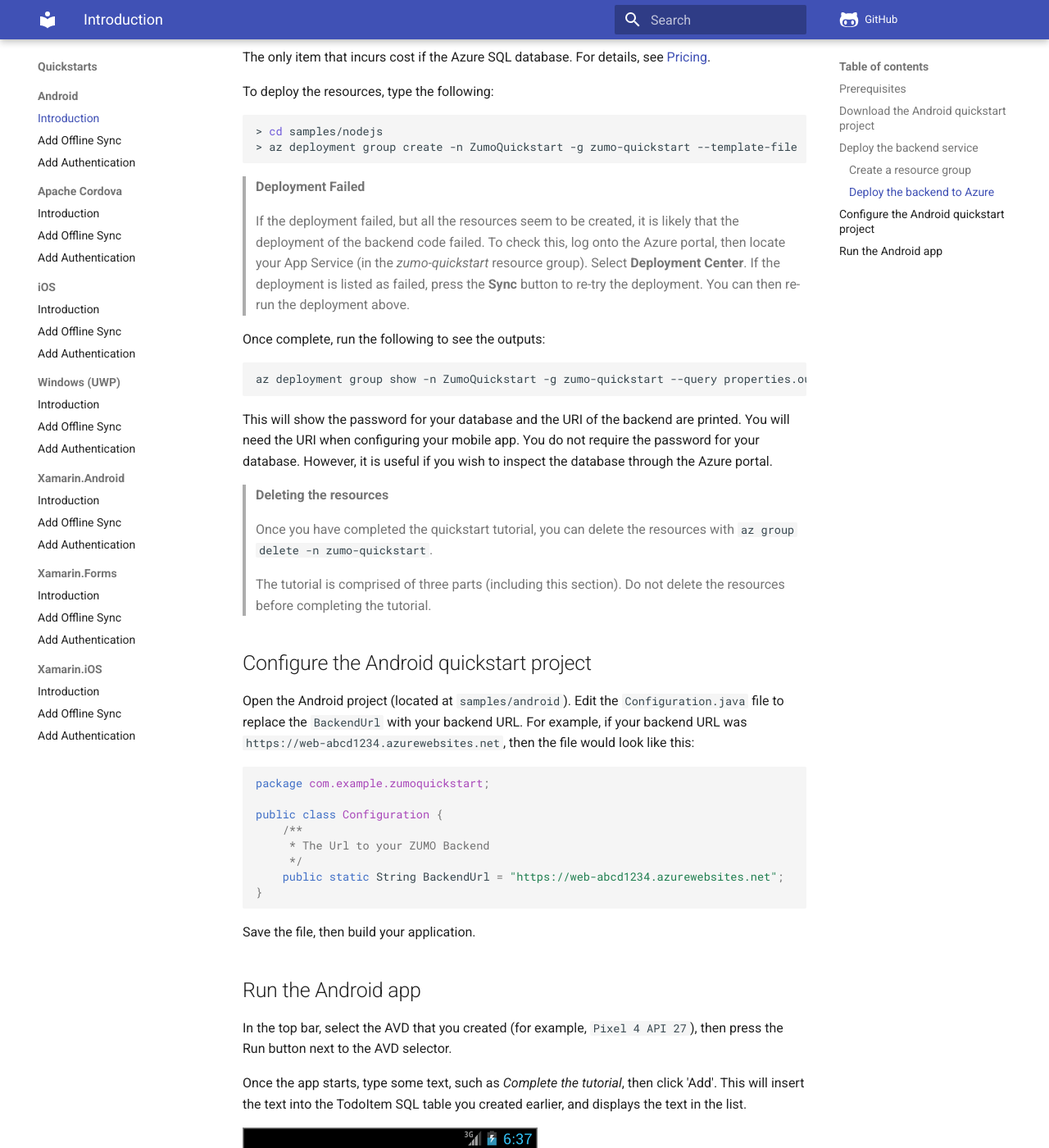
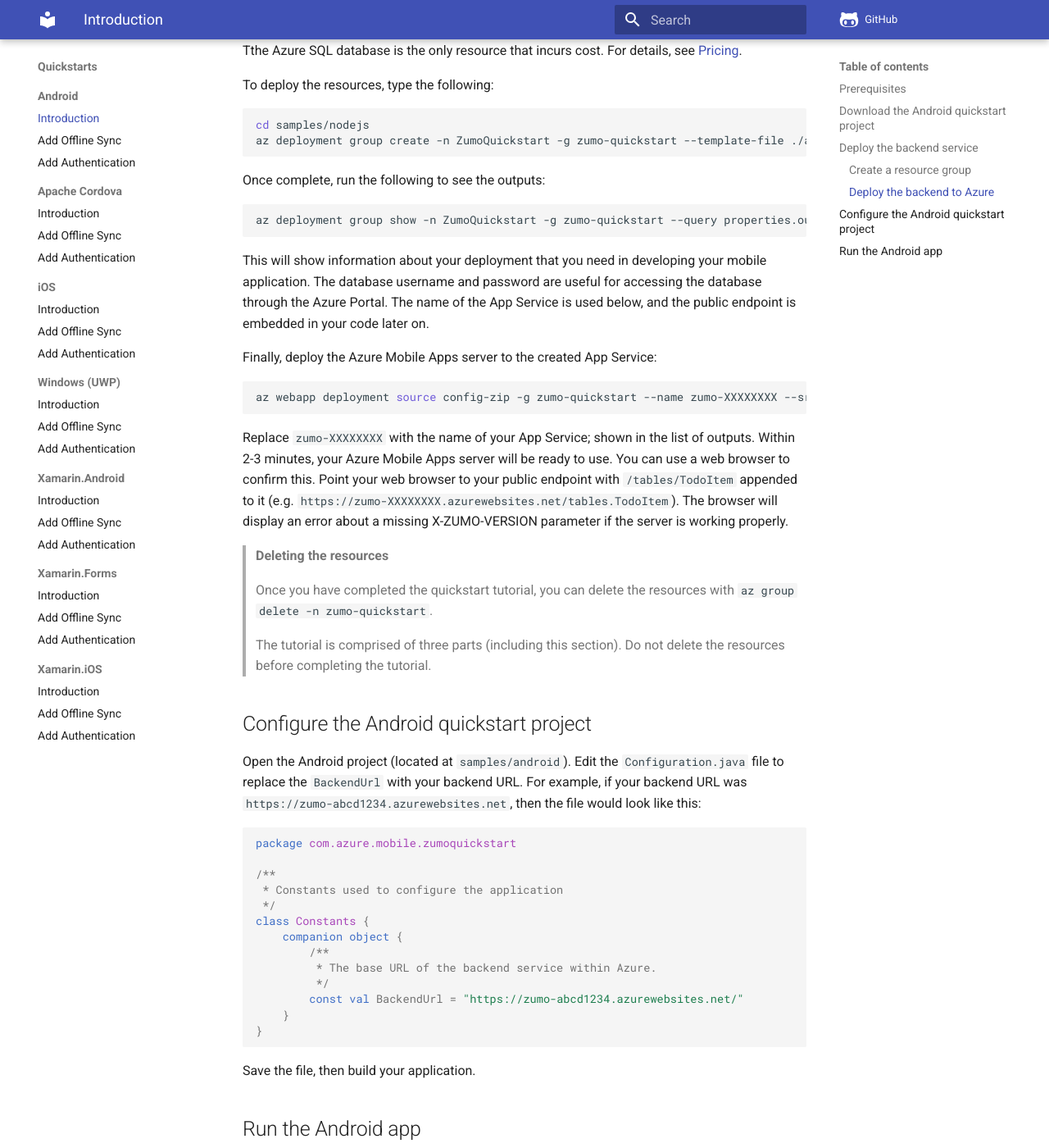
Before and after one commit to Azure/azure-mobile-apps, an MkDocs documentation site: the page built from docs/quickstarts/android/index.md, in a window 1280 px wide and 1400 px high, scrolled down 1753 px. Shown: the whole window at 82% size. Built offline with MkDocs 1.6.1 and Material for MkDocs 9.7.7, drawn with Linux system fonts in a browser that asks for light colours; comment, search, counter and statistics services are not loaded; some of the changed text lies outside the part shown.

Commit message:
Updated zumo server package

````diff
--- a/docs/quickstarts/android/index.md
+++ b/docs/quickstarts/android/index.md
@@ -10,8 +10,7 @@
 
 * [Android Studio 4.1.1](https://developer.android.com/sdk/index.html).
 * A suitable SDK, which can be installed from the [SDK Manager](https://developer.android.com/studio/intro/update).
-  * Android 8.1 (Oreo) > Android SDK Platform 27
-  * Android 8.1 (Oreo) > Google Play Intel x86 Atom System Image
+  * A suitable emulator - one should be installed for you when you install Android Studio.
 * An [Android Virtual Device](https://developer.android.com/studio/run/managing-avds), with the following settings:
   * Phone: Pixel 4 (includes Play Store)
   * System Image: Oreo (API 27, x86, Google Play)
@@ -31,16 +30,21 @@
 
 ## Configure the Android quickstart project
 
-Open the Android project (located at `samples/android`).  Edit the `Configuration.java` file to replace the `BackendUrl` with your backend URL.  For example, if your backend URL was `https://web-abcd1234.azurewebsites.net`, then the file would look like this:
+Open the Android project (located at `samples/android`).  Edit the `Configuration.java` file to replace the `BackendUrl` with your backend URL.  For example, if your backend URL was `https://zumo-abcd1234.azurewebsites.net`, then the file would look like this:
 
-```java
-package com.example.zumoquickstart;
+```kotlin
+package com.azure.mobile.zumoquickstart
 
-public class Configuration {
-    /**
-     * The Url to your ZUMO Backend
-     */
-    public static String BackendUrl = "https://web-abcd1234.azurewebsites.net";
+/**
+ * Constants used to configure the application
+ */
+class Constants {
+    companion object {
+        /**
+         * The base URL of the backend service within Azure.
+         */
+        const val BackendUrl = "https://zumo-abcd1234.azurewebsites.net/"
+    }
 }
 ```
 
@@ -48,8 +52,8 @@
 
 ## Run the Android app
 
-In the top bar, select the AVD that you created (for example, `Pixel 4 API 27`), then press the Run button next to the AVD selector.
+In the top bar, select a suitable emulator, then press the Run button next to the AVD selector.
 
-Once the app starts, type some text, such as *Complete the tutorial*, then click 'Add'.  This will insert the text into the TodoItem SQL table you created earlier, and displays the text in the list.
+Once the app starts, press the **Add Item** floating action button, type some text, such as *Complete the tutorial*, then click **OK**.  This will insert the text into the TodoItem SQL table you created earlier, and display032970 the text in the list.
 
 ![Quickstart Android](./media/startup.png)
--- a/docs/quickstarts/includes/quickstart-deploy-backend.md
+++ b/docs/quickstarts/includes/quickstart-deploy-backend.md
@@ -3,7 +3,7 @@
 To deploy the quickstart service, first login to Azure with the Azure CLI:
 
 ```bash
-> az login
+az login
 ```
 
 A web browser will be opened to complete the authorization.
@@ -15,10 +15,10 @@
 Type the following to create a resource group:
 
 ```bash
-> az group create -l westus -n zumo-quickstart
+az group create -l westus -n zumo-quickstart
 ```
 
-This will create a resource group called _zumo-quickstart_ to hold all the resources we create.
+This will create a resource group called _zumo-quickstart_ to hold all the resources we create. You can select a region closer to you by replacing `westus` with the region to deploy resources.
 
 ### Deploy the backend to Azure
 
@@ -29,18 +29,14 @@
 * An Azure SQL server
 * An Azure SQL database in the Basic tier (incurs cost)
 
-The only item that incurs cost if the Azure SQL database.  For details, see [Pricing](https://azure.microsoft.com/en-us/pricing/details/sql-database/single/).
+Tthe Azure SQL database is the only resource that incurs cost.  For details, see [Pricing](https://azure.microsoft.com/en-us/pricing/details/sql-database/single/).
 
 To deploy the resources, type the following:
 
 ```bash
-> cd samples/nodejs
-> az deployment group create -n ZumoQuickstart -g zumo-quickstart --template-file ./azuredeploy.json
+cd samples/nodejs
+az deployment group create -n ZumoQuickstart -g zumo-quickstart --template-file ./azuredeploy.json
 ```
-
-> **Deployment Failed**
->
-> If the deployment failed, but all the resources seem to be created, it is likely that the deployment of the backend code failed.  To check this, log onto the Azure portal, then locate your App Service (in the _zumo-quickstart_ resource group).  Select **Deployment Center**.  If the deployment is listed as failed, press the **Sync** button to re-try the deployment.  You can then re-run the deployment above.
 
 Once complete, run the following to see the outputs:
 
@@ -48,7 +44,15 @@
 az deployment group show -n ZumoQuickstart -g zumo-quickstart --query properties.outputs
 ```
 
-This will show the password for your database and the URI of the backend are printed.  You will need the URI when configuring your mobile app.  You do not require the password for your database.  However, it is useful if you wish to inspect the database through the Azure portal.
+This will show information about your deployment that you need in developing your mobile application.  The database username and password are useful for accessing the database through the Azure Portal.  The name of the App Service is used below, and the public endpoint is embedded in your code later on.
+
+Finally, deploy the Azure Mobile Apps server to the created App Service:
+
+```bash
+az webapp deployment source config-zip -g zumo-quickstart --name zumo-XXXXXXXX --src ./zumoserver.zip
+```
+
+Replace `zumo-XXXXXXXX` with the name of your App Service; shown in the list of outputs.  Within 2-3 minutes, your Azure Mobile Apps server will be ready to use.  You can use a web browser to confirm this.  Point your web browser to your public endpoint with `/tables/TodoItem` appended to it (e.g. `https://zumo-XXXXXXXX.azurewebsites.net/tables.TodoItem`).  The browser will display an error about a missing X-ZUMO-VERSION parameter if the server is working properly.
 
 > **Deleting the resources**
 >
````
Also changed, not shown: 12 other files.
